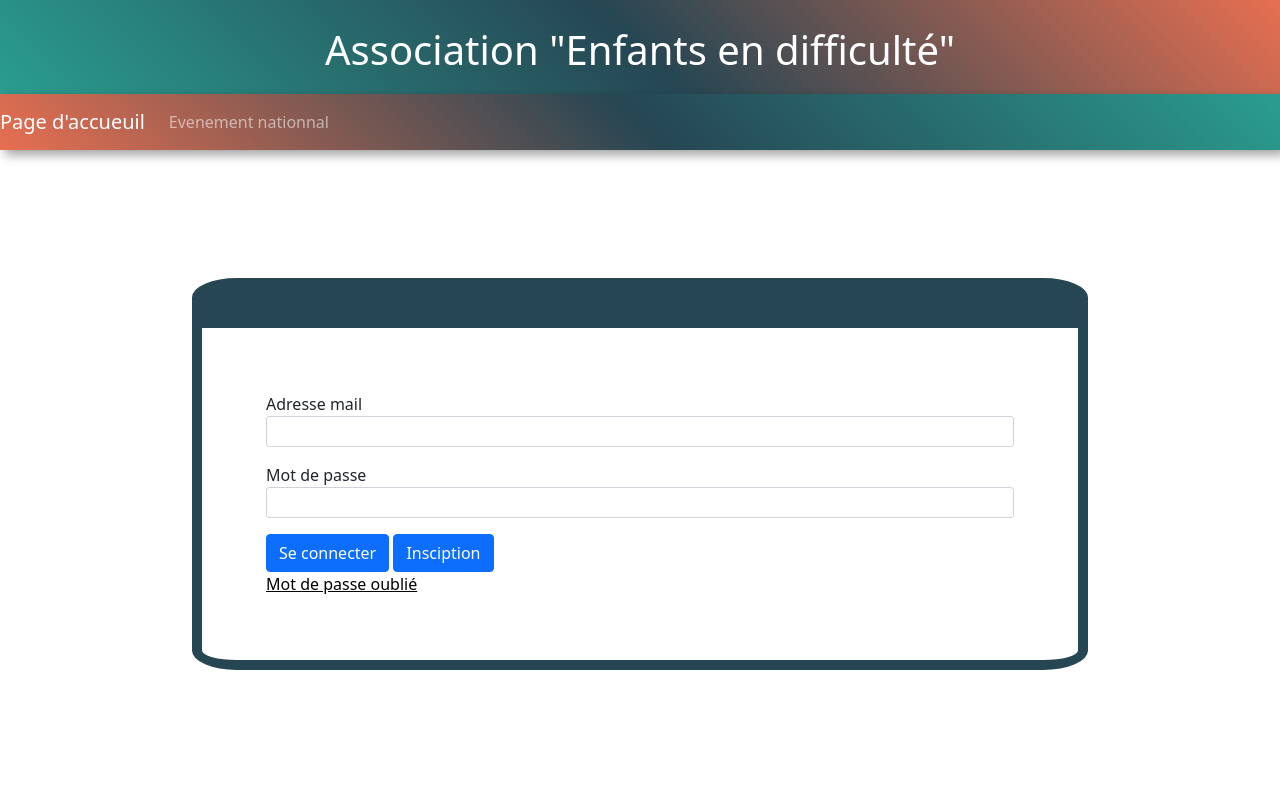
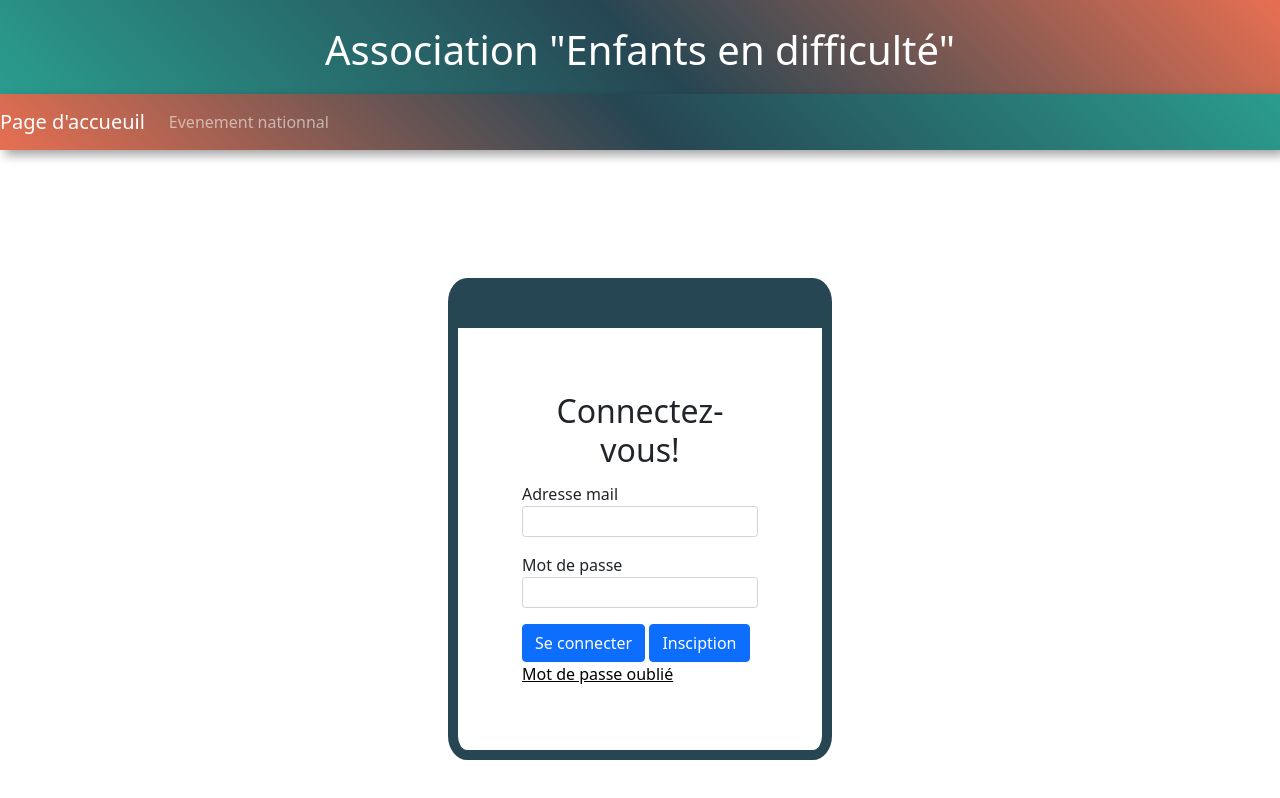
Before and after one commit to sabrouw/evaluation-HTML-CSS-BS, a plain HTML site: page contactez-nous.html in a window 1280 px wide. Shown: the top 798 px of the page. Drawn offline with nearby package versions, Linux system fonts and the light colour scheme.

Commit message:
application mediaqueries

```diff
--- a/contactez-nous.html
+++ b/contactez-nous.html
@@ -57,7 +57,8 @@
 
 <main>
         <form method="post" action="#">
-            <div class="mb-3">
+            <h2>Connectez-vous!</h2>
+<div class="mb-3">
         <label for="adresse-mail">Adresse mail</label>
             <input class="form-control form-control-sm" type="text" name="adresse-mail" id="adresse-mail"required>
 </div>
@@ -72,6 +73,8 @@
                 </div>
 
             <a href="#">Mot de passe oublié</a>
+            </div>
+</div>
 
 </form>
 
--- a/style.css
+++ b/style.css
@@ -12,8 +12,9 @@ body{
 }
 
 h2 {
-    padding-top: 3%;
+
     padding-bottom: 2%;
+    text-align: center;
 
 }
 nav{
@@ -34,25 +35,20 @@ nav{
     border-radius: 5%;
 
 }
-/*.inline{
+.inline{
     border: solid 10px black;
     background-color: #264653;
     color:white;
     height: 100vh;
-}*/
+}
 form{
-    margin-right: 15%;
-    margin-left:15%;
-    margin-top: 10%;
-    margin-bottom: 20%;
-    padding: 5%;
+
     display: flex;
     flex-direction: column;
     border: solid 10px #264653;
     border-top: solid 50px #264653;
     border-radius: 5%;
-
-}*/
+}
 .connectez{
     color: #2a9d8f;
 
@@ -118,7 +114,19 @@ iframe{
     margin-right: 1vw;
     margin-left: 1vw;
 }
-@media screen and (max-widht:700px) and (orientation:portrait) {
+@media  (max-widht:700px), screen and (orientation:portrait) {
     .lyon {display: none;}
+    iframe{display: none;}
+    .img-pleure{ display: none;}
 
 }
+
+@media (min-widht:510px), screen {
+    form {
+    margin-right: 35%;
+    margin-left:35%;
+    margin-top:10%;
+    margin-bottom :20%;
+    padding:5%;
+    }
+}
```
